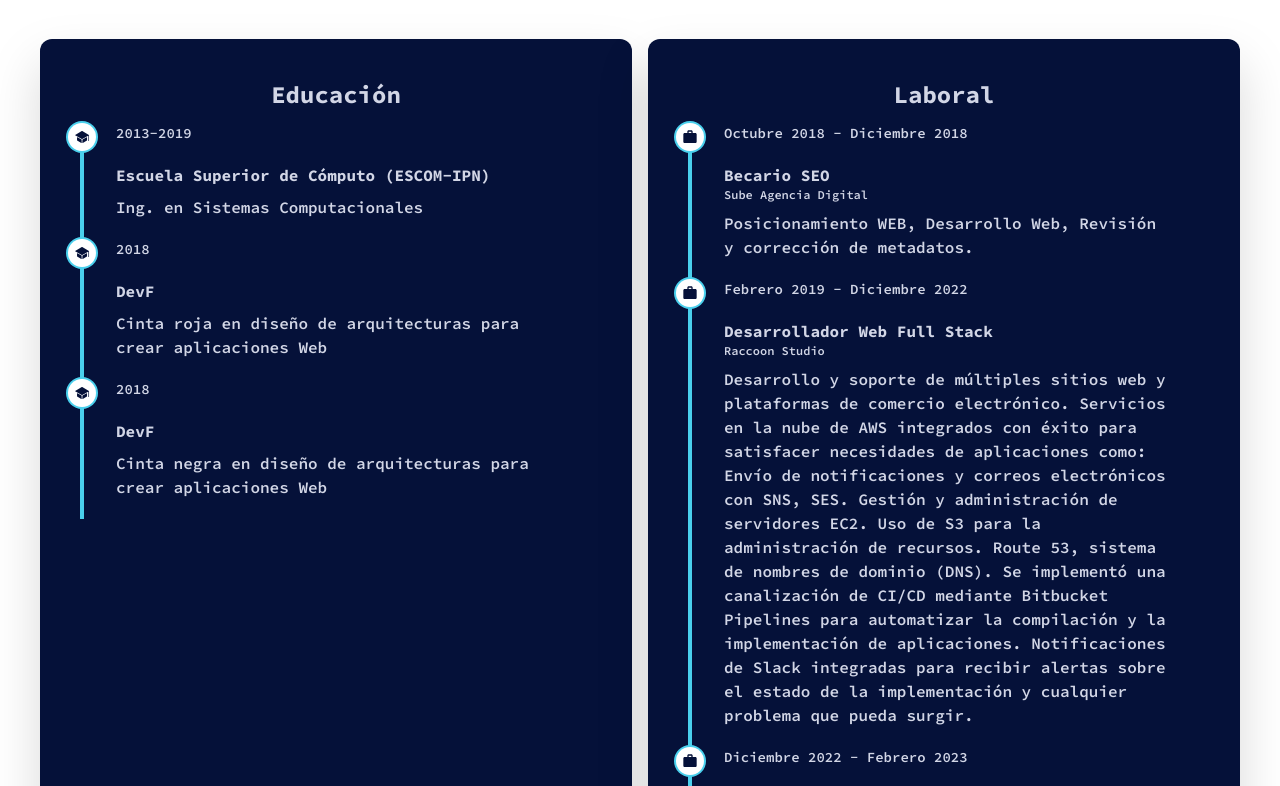
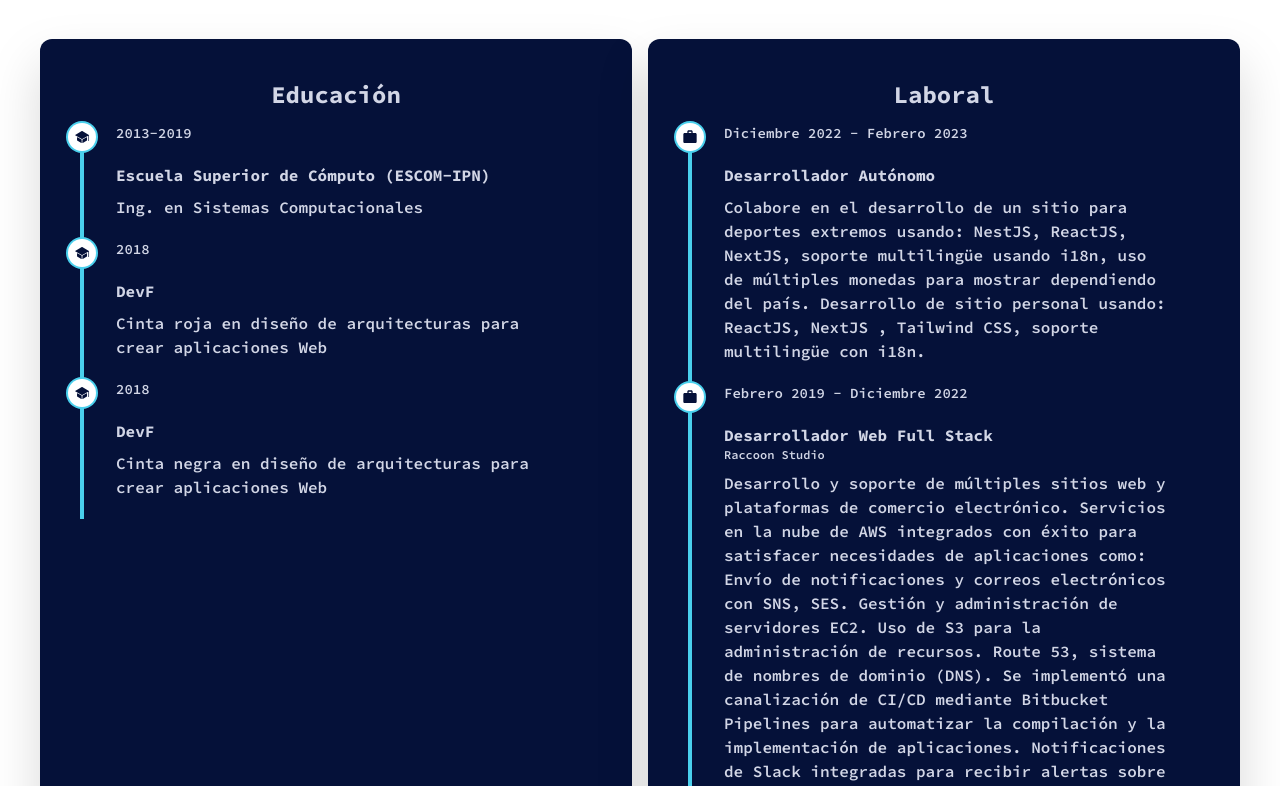
Before and after one commit to RicardoMeneses/portfolio-react, a React (Vite) app: page / in a window 1280 px wide. Shown: the part 2605-3391 px from the top of the page. Built offline with nearby package versions, Linux system fonts and the light colour scheme.

Commit message:
Update Home.tsx

```diff
--- a/src/pages/Home.tsx
+++ b/src/pages/Home.tsx
@@ -93,10 +93,9 @@ const Home = () => {
 
   const labor = [
     {
-      years: t('resume.seoDate'),
-      title: t('resume.seo'),
-      name: 'Sube Agencia Digital',
-      description: t('resume.seoDescription'),
+      years: t('resume.freelanceDate'),
+      title: t('resume.freelance'),
+      description: t('resume.freelanceDescription'),
     },
     {
       years: t('resume.raccoonDate'),
@@ -105,9 +104,10 @@ const Home = () => {
       description: t('resume.raccoon'),
     },
     {
-      years: t('resume.freelanceDate'),
-      title: t('resume.freelance'),
-      description: t('resume.freelanceDescription'),
+      years: t('resume.seoDate'),
+      title: t('resume.seo'),
+      name: 'Sube Agencia Digital',
+      description: t('resume.seoDescription'),
     },
   ];
 
```
